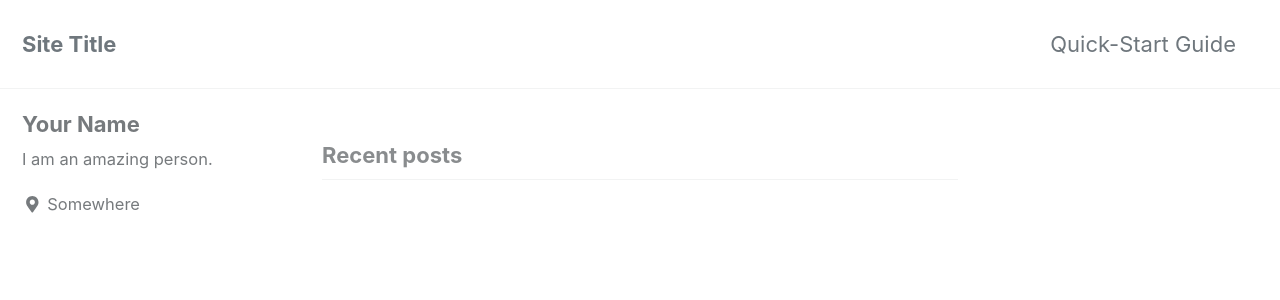
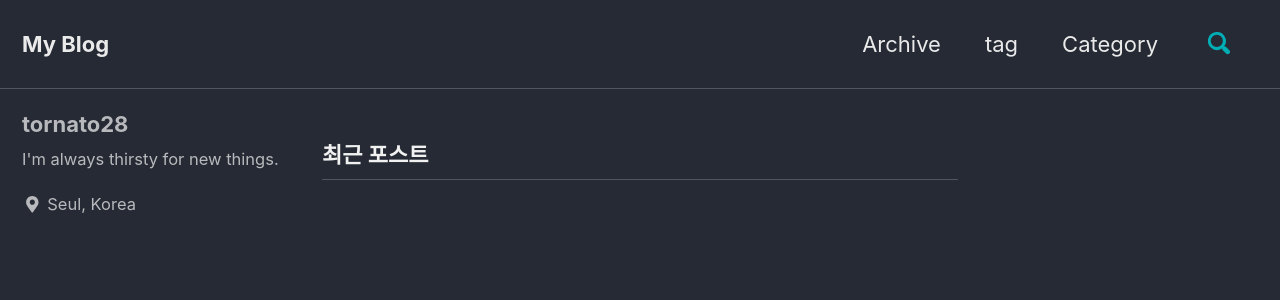
Before and after one commit to ktsr11/ktsr11.github.io, a Jekyll site: the page built from index.html, in a window 1280 px wide and 900 px high. Shown: the top 300 px of the window. Built offline with Jekyll 4.4.1, drawn with Linux system fonts in a browser that asks for light colours; cached includes are drawn as plain includes; nearby versions of some CDN libraries; the list of posts is cut into pages by our own code; some of the changed text lies outside the part shown.

```diff
--- a/_config.yml
+++ b/_config.yml
@@ -12,24 +12,24 @@
 
 # theme                  : "minimal-mistakes-jekyll"
 # remote_theme           : "mmistakes/minimal-mistakes"
-minimal_mistakes_skin    : "default" # "air", "aqua", "contrast", "dark", "dirt", "neon", "mint", "plum", "sunrise"
+minimal_mistakes_skin    : "dark" # "air", "aqua", "contrast", "dark", "dirt", "neon", "mint", "plum", "sunrise"
 
 # Site Settings
-locale                   : "en-US"
-title                    : "Site Title"
-title_separator          : "-"
-name                     : "Your Name"
-description              : "An amazing website."
-url                      : # the base hostname & protocol for your site e.g. "https://mmistakes.github.io"
-baseurl                  : # the subpath of your site, e.g. "/blog"
+locale                   : "ko" #타깃 국가 설정
+title                    : "My Blog" #블로그 좌측상단의 제목
+title_separator          : "My Skill"
+name                     : "tornato28"
+description              : "record my skills Website"
+url                      : "https://tornato28.github.io" # the base hostname & protocol for your site e.g. "https://mmistakes.github.io"
+baseurl                  : "ktsr11/tornato28.github.io" # the subpath of your site, e.g. "/blog"
 repository               : # GitHub username/repo-name e.g. "mmistakes/minimal-mistakes"
 teaser                   : # path of fallback teaser image, e.g. "/assets/images/500x300.png"
 # breadcrumbs            : false # true, false (default)
 words_per_minute         : 200
 comments:
-  provider               : # false (default), "disqus", "discourse", "facebook", "google-plus", "staticman", "staticman_v2", "utterances", "custom"
+  provider               : "disqus" # false (default), "disqus", "discourse", "facebook", "google-plus", "staticman", "staticman_v2", "utterances", "custom"
   disqus:
-    shortname            : # https://help.disqus.com/customer/portal/articles/466208-what-s-a-shortname-
+    shortname            : dev-hundred-blog # https://help.disqus.com/customer/portal/articles/466208-what-s-a-shortname-
   discourse:
     server               : # https://meta.discourse.org/t/embedding-discourse-comments-via-javascript/31963 , e.g.: meta.discourse.org
   facebook:
@@ -61,8 +61,8 @@ reCaptcha:
   secret                 :
 atom_feed:
   path                   : # blank (default) uses feed.xml
-search                   : # true, false (default)
-search_full_content      : # true, false (default)
+search                   : true # true, false (default)
+search_full_content      : false # true, false (default)
 search_provider          : # lunr (default), algolia, google
 algolia:
   application_id         : # YOUR_APPLICATION_ID
@@ -103,10 +103,10 @@ analytics:
 
 # Site Author
 author:
-  name             : "Your Name"
+  name             : "tornato28"
   avatar           : # path of avatar image, e.g. "/assets/images/bio-photo.jpg"
-  bio              : "I am an amazing person."
-  location         : "Somewhere"
+  bio              : "I'm always thirsty for new things."
+  location         : "Seul, Korea"
   email            :
   links:
     - label: "Email"
@@ -286,7 +286,7 @@ defaults:
     values:
       layout: single
       author_profile: true
-      read_time: true
-      comments: # true
+      read_time: false
+      comments: true
       share: true
       related: true
```
Also changed, not shown: _data/navigation.yml (+6 -10 lines).
